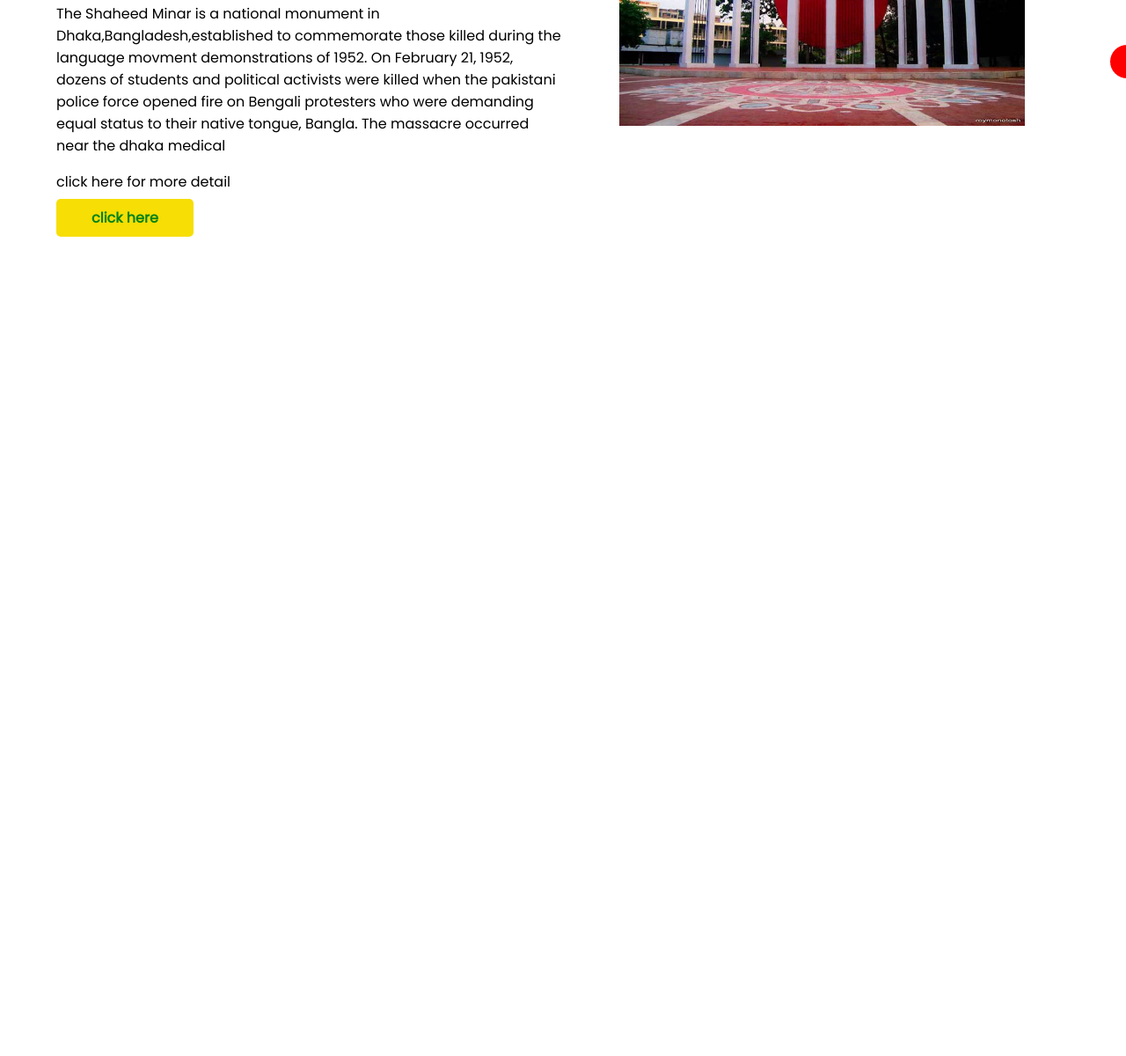
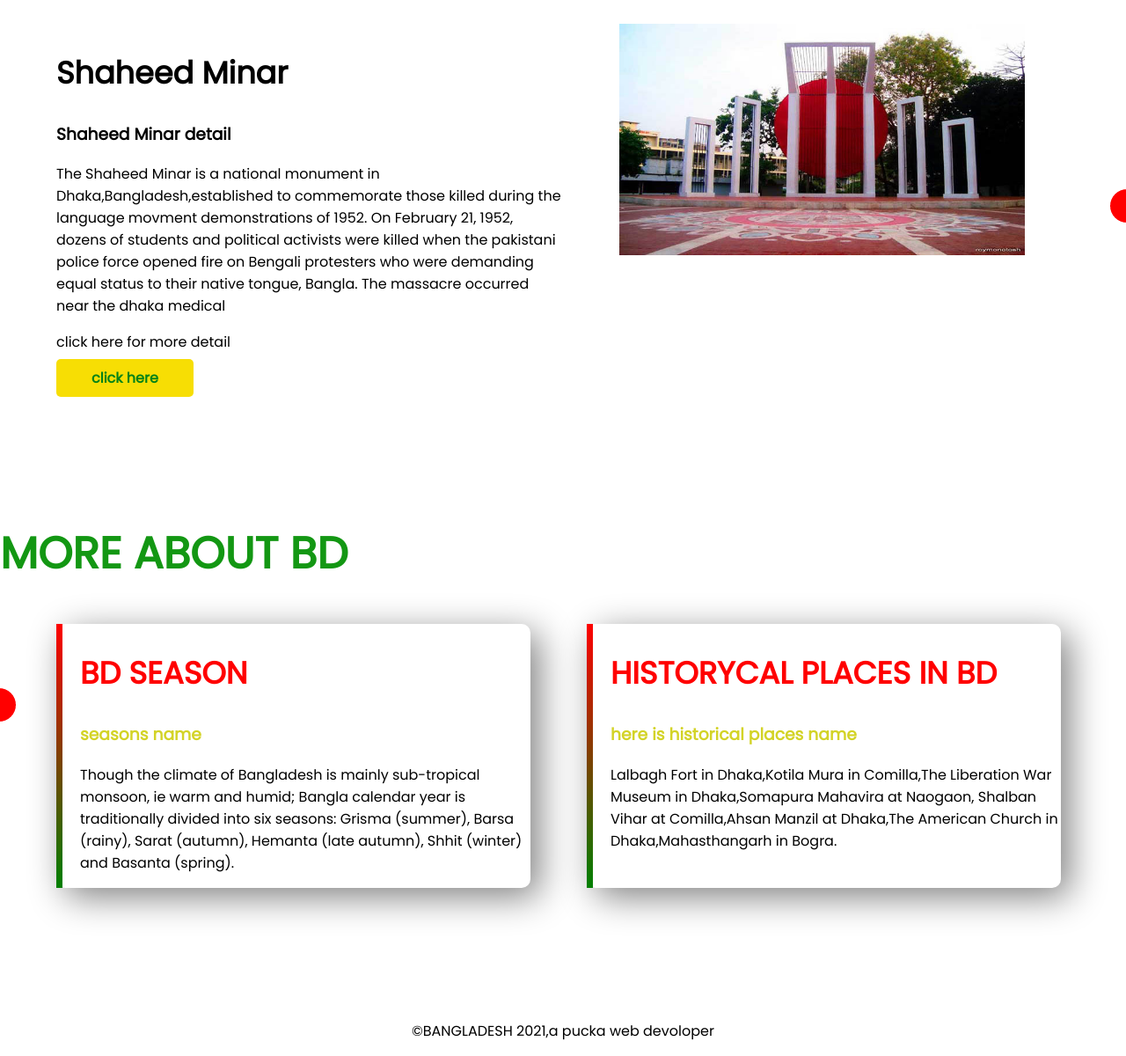
Before and after one commit to sumu99/Devoloper-protfolio, a plain HTML site: page index.html in a window 1280 px wide. Shown: the part 1393-2593 px from the top of the page at 88% size. Before the commit the page ends 1803 px from the top, so only its background shows below. Drawn offline with Linux system fonts and the light colour scheme.

Commit message:
expirencs-area

```diff
--- a/index.html
+++ b/index.html
@@ -15,7 +15,7 @@
     <link rel="stylesheet" href="style.css">
 </head>
 <body>
-    <section class="top-banner">
+    <section class="top-banner flexible-container">
         <div class="half-width">
             <h1>BAN<span  class="red-color">GLAD</span>ESH</h1>
             <h2 >Welcome to Bangla world</h2>
@@ -29,7 +29,7 @@
             <img src="image/bangladeshmapcountryflag-shutterstock.png" alt="">
         </div>
     </section>
-    <section class="dream-big">
+    <section class="dream-big flexible-container">
         <div class="half-width">
             <img src="image/2046897fee732369b52ed308ceafe786.jpg" alt="">
         </div>
@@ -45,7 +45,7 @@
                  <a class="link-button"  target="_blank"href="https://en.wikipedia.org/wiki/National_Martyrs'_Memorial">click here</a>
         </div>
     </section>
-    <section class="exp">
+    <section class="exp flexible-container">
         <div class="half-width">
             <h2>Shaheed Minar</h2>
             <h3>Shaheed Minar detail</h3>
@@ -58,5 +58,24 @@
             <img src="image/Shahid-Minar-wallpaper-hd.jpg" alt="">
         </div>
     </section>
+    <section
+    class="expirencs-area">
+        <h1>MORE ABOUT BD</h1>
+        <div class="flexible-container">
+            <div id="web-ex-area" class="information">
+                <h2 class="red-color">BD SEASON</h2>
+                <h3 class="yellow-color">seasons name</h3>
+                <p>Though the climate of Bangladesh is mainly sub-tropical monsoon, ie warm and humid; Bangla calendar year is traditionally divided into six seasons: Grisma (summer), Barsa (rainy), Sarat (autumn), Hemanta (late autumn), Shhit (winter) and Basanta (spring).</p>
+            </div>
+            <div id="web-ex-area"class="information">
+                <h2 class="red-color">HISTORYCAL PLACES IN BD</h2>
+                <h3 class="yellow-color"> here is historical places name</h3>
+                <p>Lalbagh Fort in Dhaka,Kotila Mura in Comilla,The Liberation War Museum in Dhaka,Somapura Mahavira at Naogaon, Shalban Vihar at Comilla,Ahsan Manzil at Dhaka,The American Church in Dhaka,Mahasthangarh in Bogra.</p>
+            </div>
+        </div>
+    </section>
+   <footer>
+       <p>©BANGLADESH 2021,a pucka web devoloper</p>
+   </footer>
 </body>
 </html>
--- a/style.css
+++ b/style.css
@@ -4,20 +4,24 @@ body{
 }
 
 h1{
-
+    font-size: 50px;
     color: rgb(19, 151, 19);
+}
+h2{
+    font-size: 35px;
 }
 
 .red-color{
     color: rgb(201, 13, 13);
 }
-section{
+.flexible-container{
     display: flex;
     margin-bottom: 150px;
 }
 .half-width{
     width: 50%;
     padding-left: 5%;
+
 
 }
 .half-width img {
@@ -38,7 +42,7 @@ section{
 }.dream-big{
     background-image: url(image/Shape\ 4.png);
     background-repeat: no-repeat;
-    background-position: right;
+    background-position: bottom;
     opacity: 80%;
 }
 .exp{
@@ -47,3 +51,34 @@ section{
     background-position: right;
 
 }
+.red-color{
+    color: red;
+
+}
+.yellow-color{
+    color: rgb(211, 211, 39);
+}
+.information{
+    width: 40%;
+    margin-left: 5%;
+    min-height: 5%;
+    padding-left: 20px;
+    border-radius: 10px;
+    box-shadow: 10px 10px 40px gray;
+    border-left: 10px;
+
+
+}
+.expirencs-area{
+    background-image: url(image/Layer\ 1\ \(1\).png);
+    background-repeat: no-repeat;
+    background-position: left;
+}
+#web-ex-area{
+    border-left:7px solid;
+    border-image:linear-gradient(red, green);
+    border-image-slice:1;
+}
+footer p{
+    text-align: center;
+}
```
Also changed, not shown: image/Background (1).png (deleted), image/D40CX9-removebg-preview.png (deleted), image/HW5MTC-removebg-preview.png (deleted).
